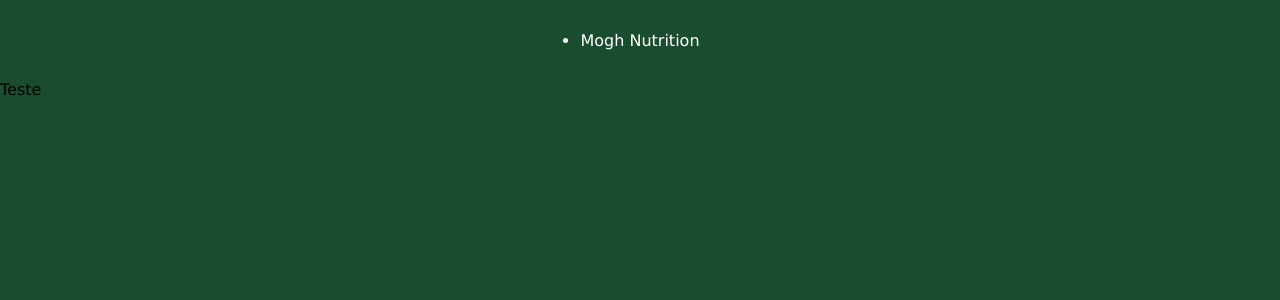
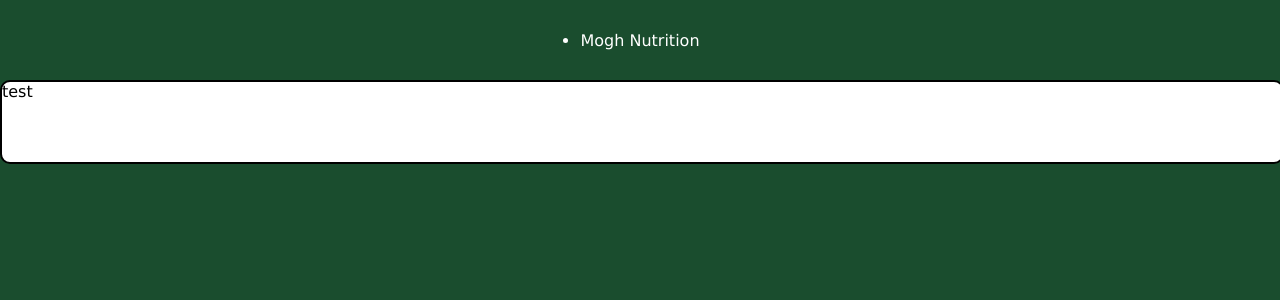
Before and after one commit to Otavio-Miguel-Rocha/OficialMoghNutrition, an Angular app: page /Nova-Consulta in a window 1280 px wide. Shown: the top 300 px of the page. Built offline with nearby package versions, Linux system fonts and the light colour scheme.

Commit message:
inicio do component NovaConsulta

```diff
--- a/package.json
+++ b/package.json
@@ -20,6 +20,8 @@
     "@angular/platform-browser": "^6.1.0",
     "@angular/platform-browser-dynamic": "^6.1.0",
     "@angular/router": "^6.1.0",
+    "bootstrap": "^5.3.0",
+    "bootstrap-icons": "^1.10.5",
     "core-js": "^2.5.4",
     "rxjs": "~6.2.0",
     "zone.js": "~0.8.26"
--- a/src/app/app.component.css
+++ b/src/app/app.component.css
@@ -5,4 +5,5 @@ header{
     justify-content: center;
     align-items: center;
     color: white;
+    background-color: #1A4D2E;
 }
--- a/src/app/app.component.html
+++ b/src/app/app.component.html
@@ -4,5 +4,5 @@
 </header>
 <main>
     <!-- componentes -->
-    <p>Teste</p>
+    <app-nova-consulta></app-nova-consulta>
 </main>
--- a/src/app/nova-consulta/nova-consulta.component.css
+++ b/src/app/nova-consulta/nova-consulta.component.css
@@ -0,0 +1,15 @@
+
+.parte-superior{
+    width: 100%;
+    height: 10%;
+    background-color: white;
+    border-radius: 10px;
+    border: 2px solid black;
+
+}
+
+.conteiner{
+    background-color: #1A4D2E;
+    width: 100%;
+    height: 100vh;
+}
--- a/src/app/nova-consulta/nova-consulta.component.html
+++ b/src/app/nova-consulta/nova-consulta.component.html
@@ -1,3 +1,7 @@
-<p>
-  nova-consulta works!
-</p>
+<div class="conteiner">
+
+  <div class="parte-superior">
+    <p>test</p>
+  </div>
+
+</div>
--- a/src/styles.css
+++ b/src/styles.css
@@ -4,5 +4,4 @@
     padding: 0%;
     font-family:'Lucida Sans';
     max-width: 100%;
-    background-color: #1A4D2E;
 }
```
Also changed, not shown: 1 other file (tests, documents, lock files or other folders).
